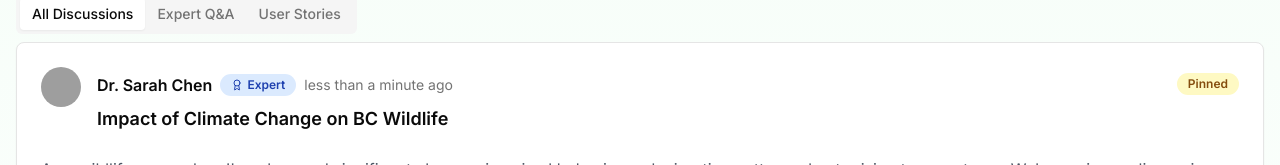
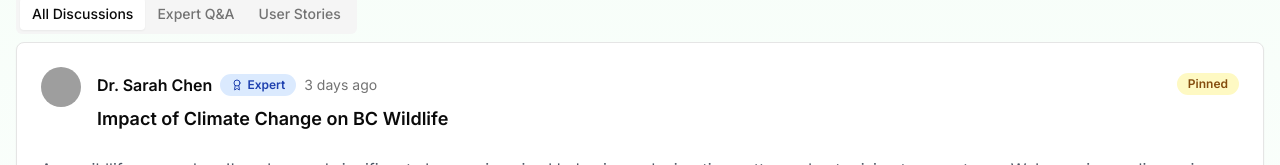
Before and after one commit to vrajdudhat1624/WilfLife_ClimateChange_Crisis, a Next.js app in the folder wildlife_climatechange_crisis/: page /discuss in a window 1280 px wide. Shown: the part 736-901 px from the top of the page. Built offline with nearby package versions, Linux system fonts and the light colour scheme; grey boxes are pictures that could not be loaded.

Commit message:
fix: resolve issues

```diff
--- a/wildlife_climatechange_crisis/app/discuss/components/post-card.tsx
+++ b/wildlife_climatechange_crisis/app/discuss/components/post-card.tsx
@@ -1,7 +1,7 @@
 "use client"
 
 import { useState } from "react"
-import { formatDistanceToNow } from "date-fns"
+// import { format, formatDistance, subDays } from 'date-fns'
 import { MessageCircle, ThumbsUp, Award, Bookmark, Share2, MoreHorizontal } from "lucide-react"
 import { Card, CardContent, CardFooter, CardHeader } from "@/components/ui/card"
 import { Button } from "@/components/ui/button"
@@ -35,7 +35,8 @@ export function PostCard({ post, onReply, onReact }: PostCardProps) {
               </Badge>
             )}
             <span className="text-sm text-muted-foreground">
-              {formatDistanceToNow(new Date(post.createdAt), { addSuffix: true })}
+              {/* {formatDistance(subDays(new Date(), 3), new Date(), { addSuffix: true })
+} */}3 days ago
             </span>
           </div>
           <h4 className="text-lg font-semibold mt-2">{post.title}</h4>
```
